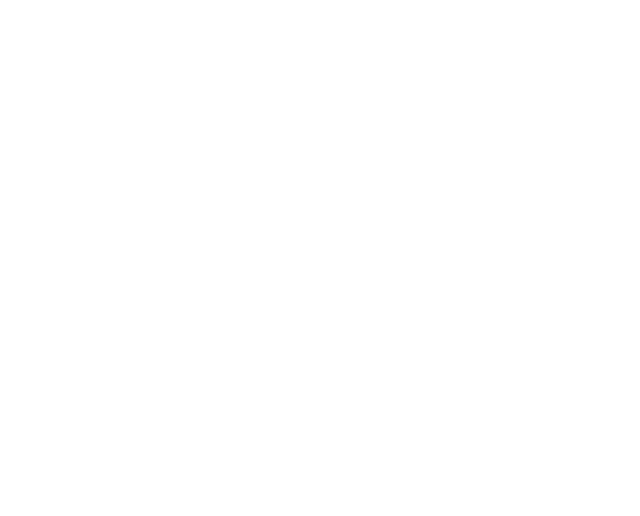
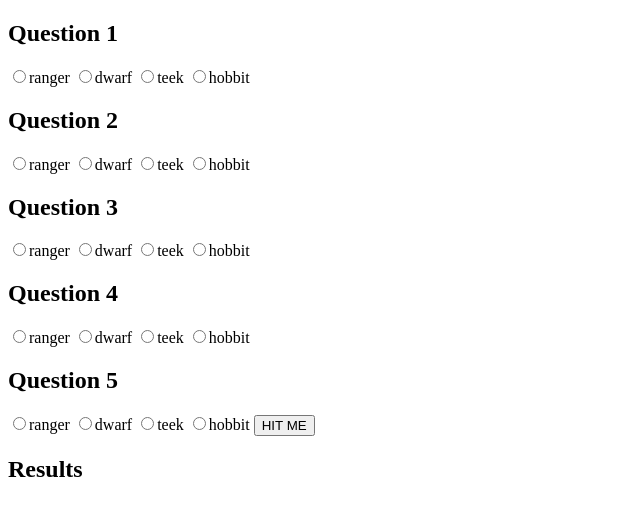
Before and after one commit to pletourneau/whichLanguage, a plain HTML site: page index.html in a window 1280 px wide. Shown: the whole page, without its empty margins (0-640 px from the left). Drawn offline with Linux system fonts and the light colour scheme.

Commit message:
add HTML basic layout

```diff
--- a/index.html
+++ b/index.html
@@ -9,5 +9,99 @@
 </head>
 <body>
 
+  <form id="char">
+
+    <!-- <label for="input1">enter name of character</label>
+    <input id="input1" type="text">
+    choose two abilities below
+    <label for="a1">
+      <input type="checkbox" name="ability" value="Endurance">endurance
+    </label>
+    <label for="a2">
+      <input type="checkbox" name="ability" value="Stealth">stealth
+    </label>
+    <label for="a3">
+      <input type="checkbox" name="ability" value="Healing">healing
+    </label>
+    <label for="a4">
+      <input type="checkbox" name="ability" value="Languages">languages
+    </label> -->
+
+    <h2>Question 1</h2>
+    <label>
+      <input type="radio" name="q1" value="whichLan">ranger
+    </label>
+    <label>
+      <input type="radio" name="q1" value="whichLan">dwarf
+    </label>
+    <label>
+      <input type="radio" name="q1" value="whichLan">teek
+    </label>
+    <label>
+      <input type="radio" name="q1" value="whichLan">hobbit
+    </label>
+
+    <h2>Question 2</h2>
+    <label>
+      <input type="radio" name="q2" value="whichLan">ranger
+    </label>
+    <label>
+      <input type="radio" name="q2" value="whichLan">dwarf
+    </label>
+    <label>
+      <input type="radio" name="q2" value="whichLan">teek
+    </label>
+    <label>
+      <input type="radio" name="q2" value="whichLan">hobbit
+    </label>
+
+    <h2>Question 3</h2>
+    <label>
+      <input type="radio" name="q3" value="whichLan">ranger
+    </label>
+    <label>
+      <input type="radio" name="q3" value="whichLan">dwarf
+    </label>
+    <label>
+      <input type="radio" name="q3" value="whichLan">teek
+    </label>
+    <label>
+      <input type="radio" name="q3" value="whichLan">hobbit
+    </label>
+
+    <h2>Question 4</h2>
+    <label>
+      <input type="radio" name="q4" value="whichLan">ranger
+    </label>
+    <label>
+      <input type="radio" name="q4" value="whichLan">dwarf
+    </label>
+    <label>
+      <input type="radio" name="q4" value="whichLan">teek
+    </label>
+    <label>
+      <input type="radio" name="q4" value="whichLan">hobbit
+    </label>
+
+    <h2>Question 5</h2>
+    <label>
+      <input type="radio" name="q5" value="whichLan">ranger
+    </label>
+    <label>
+      <input type="radio" name="q5" value="whichLan">dwarf
+    </label>
+    <label>
+      <input type="radio" name="q5" value="whichLan">teek
+    </label>
+    <label>
+      <input type="radio" name="q5" value="whichLan">hobbit
+    </label>
+
+    <button type="submit" class="btn">HIT ME</button>
+  </form>
+
+  <h2>Results</h2>
+  <p id="output"></p>
+</body>
 </body>
 </html>
```
Also changed, not shown: index copy.html (added, +56 -0 lines), scripts copy.js (added, +24 -0 lines).
